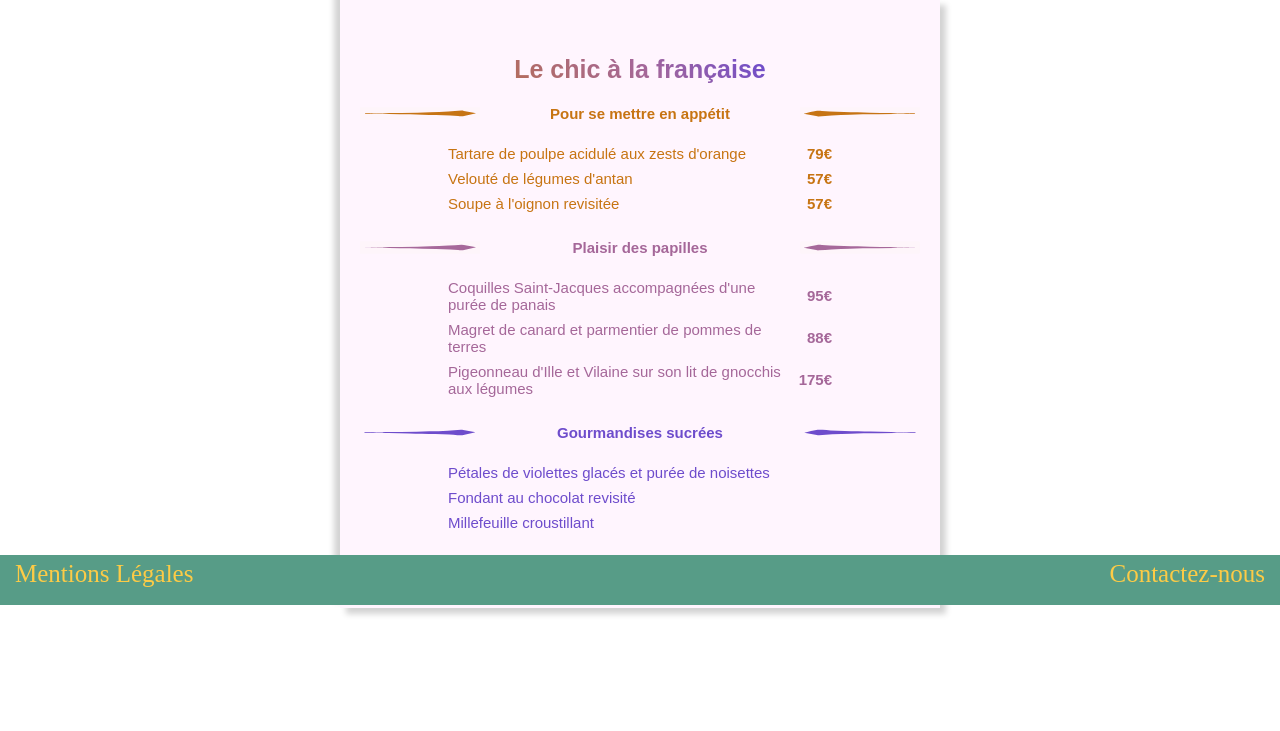
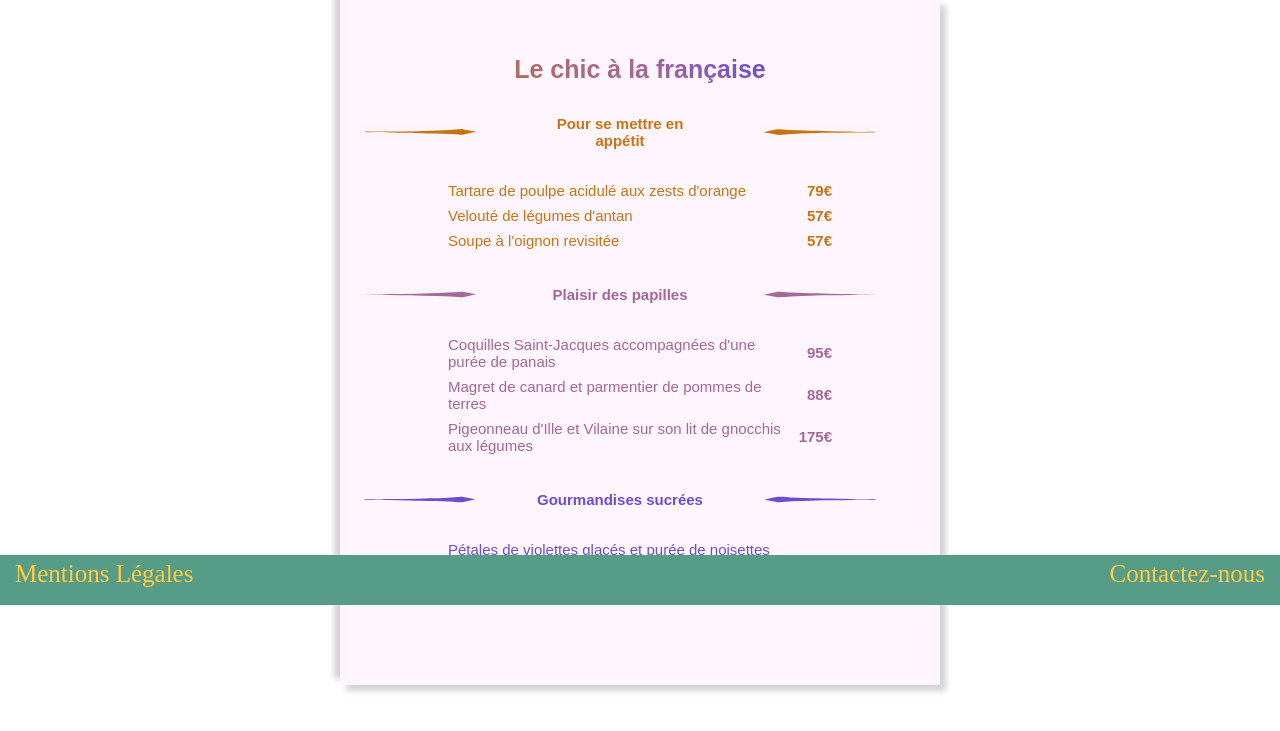
Before and after one commit to LordKitetsu/Projet3, a website: page menu2.html in a window 1280 px wide. Shown: the part 195-926 px from the top of the page. Before the commit the page ends 853 px from the top, so only its background shows below. Drawn offline with Linux system fonts and the light colour scheme.

Commit message:
last change for ios

```diff
--- a/layouts/_menu.scss
+++ b/layouts/_menu.scss
@@ -14,13 +14,13 @@ h3 {
     text-align: center;
 }
 
-table, h3 {
+table {
     margin: auto;
     font-size: 10px;
     padding-left: 5%;
     padding-right: 5%;
     justify-content: center;
-    width: 550px;
+    width: 450px;
     margin-bottom: 20px;
 }
 
@@ -33,11 +33,6 @@ td {
     padding-bottom: 5px;
     font-size: 15px;
 }
-
-table {
-    width: 450px;
-}
-
 .prix {
     font-weight: bold;
     text-align: right;
@@ -83,14 +78,23 @@ table {
 .courses {
     display: flex;
     flex-direction: row;
+    padding-bottom: 20px;
 }
 
 .separateur {
     max-width: 20%;
-    padding-bottom: 20px;
     padding-left: 20px;
     padding-right: 20px;
     flex: 0 0 25%;
+}
+
+h3 {
+    flex: 0 0 30%;
+    font-size: 10px;
+    padding-left: 5%;
+    padding-right: 5%;
+    justify-content: center;
+    width: 550px;
 }
 
 .la_note_enchantée {
```
Also changed, not shown: style.css, 1 other file.
